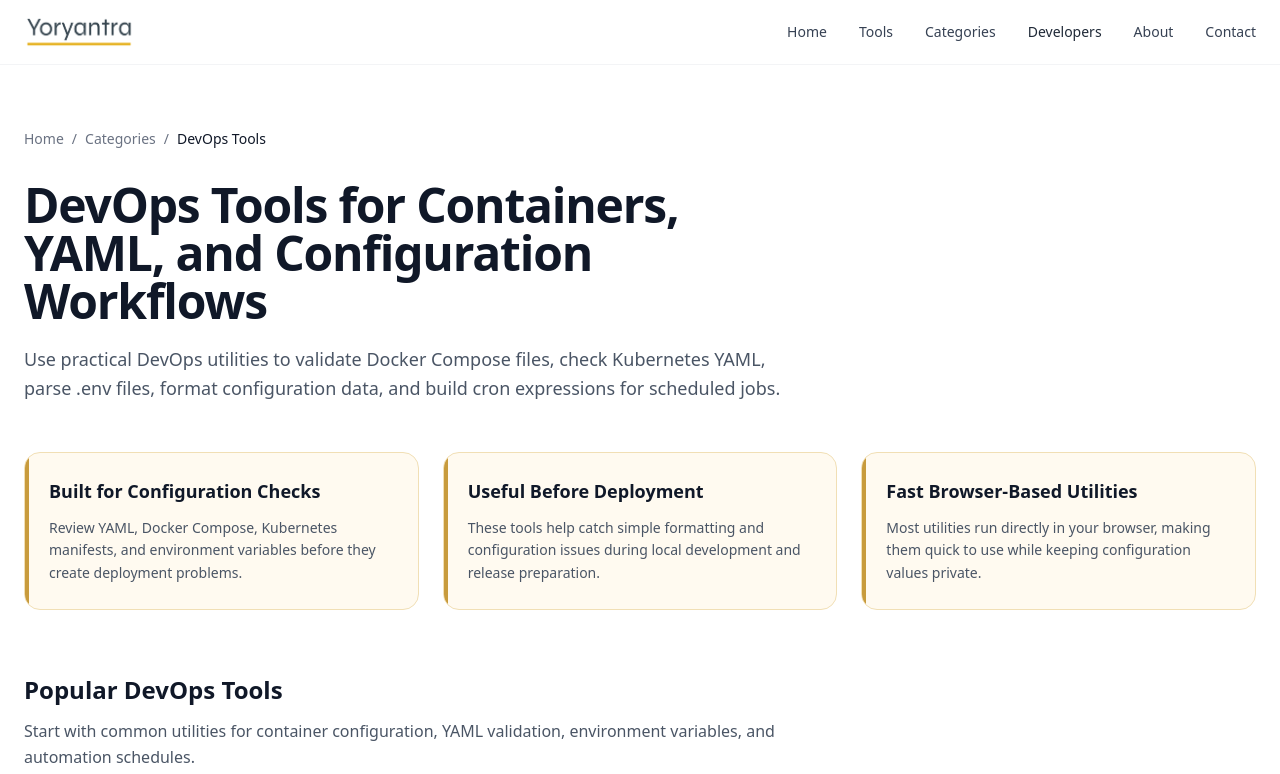
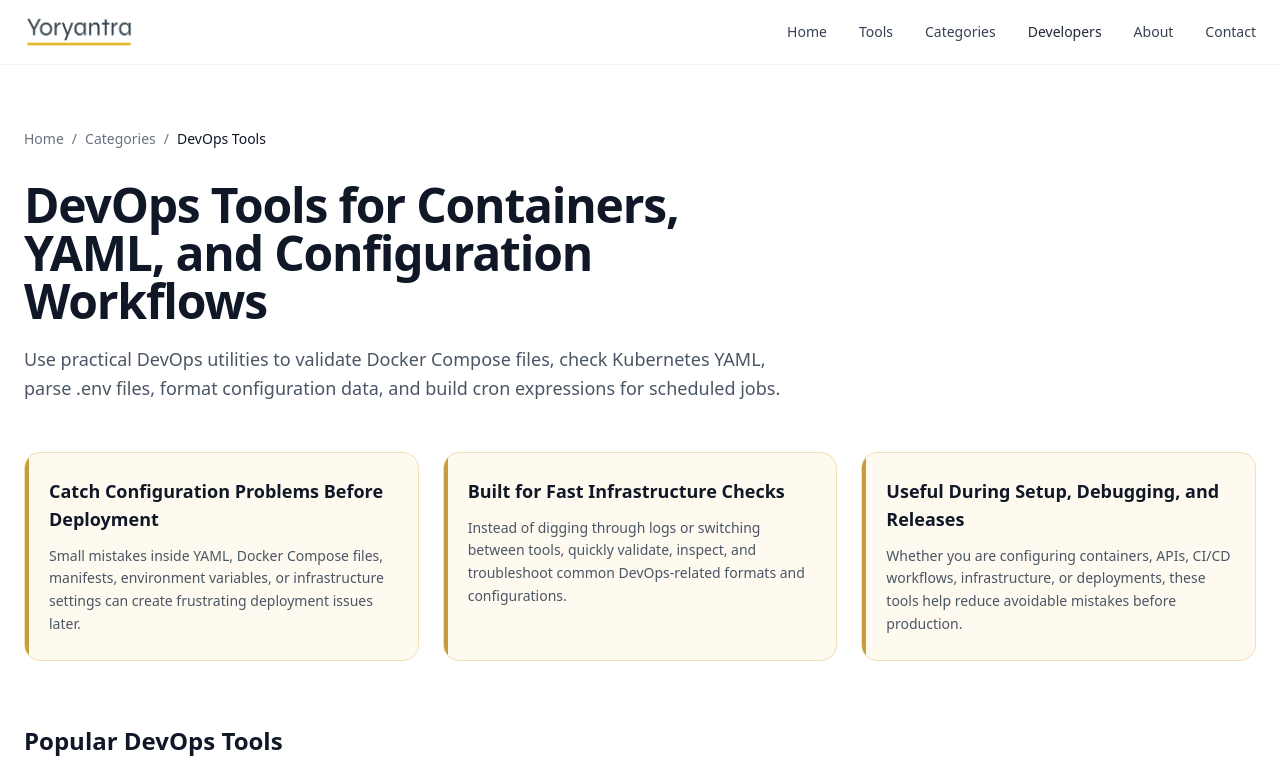
Before and after one commit to vaarunsonawwane-ops/yoryantra-new, a Next.js app: page /categories/devops-tools in a window 1280 px wide. Shown: the top 774 px of the page. Built offline with nearby package versions, Linux system fonts and the light colour scheme.

Commit message:
InfoCard content humanized

```diff
--- a/app/categories/developer-tools/page.tsx
+++ b/app/categories/developer-tools/page.tsx
@@ -108,18 +108,18 @@ export default function Page() {
 		{/* INTRO */}
 		<div className="mt-12 grid gap-6 md:grid-cols-3">
 		<InfoCard
-			title="Useful for Everyday Development"
-			description="These tools help simplify common development tasks such as debugging payloads, validating data, formatting outputs, and inspecting encoded values."
+		  title="Small Tasks Developers Repeat Every Day"
+		  description="From debugging payloads to formatting data and decoding values, these tools help reduce repetitive development friction during everyday work."
 		/>
 
 		<InfoCard
-			title="Built for Fast Browser-Based Usage"
-			description="Most utilities work directly in your browser without requiring installations, accounts, or external processing."
+		  title="Built for Quick Checks, Not Complexity"
+		  description="Sometimes you just want to inspect a JWT, format JSON, compare data, or validate an output without opening another tool or writing extra code."
 		/>
 
 		<InfoCard
-			title="Helpful Across Multiple Workflows"
-			description="Developers, QA teams, DevOps engineers, API testers, and frontend developers can use these tools during daily debugging and testing."
+		  title="Useful Across Frontend, Backend, and APIs"
+		  description="Whether you work with APIs, authentication, testing, payloads, debugging, or browser logic, these utilities are designed to save time during development."
 		/>
 		</div>
 
--- a/app/categories/devops-tools/page.tsx
+++ b/app/categories/devops-tools/page.tsx
@@ -101,18 +101,18 @@ export default function Page() {
 		{/* INTRO */}
 		<div className="mt-12 grid gap-6 md:grid-cols-3">
 		<InfoCard
-			title="Built for Configuration Checks"
-			description="Review YAML, Docker Compose, Kubernetes manifests, and environment variables before they create deployment problems."
+		  title="Catch Configuration Problems Before Deployment"
+		  description="Small mistakes inside YAML, Docker Compose files, manifests, environment variables, or infrastructure settings can create frustrating deployment issues later."
 		/>
 
 		<InfoCard
-			title="Useful Before Deployment"
-			description="These tools help catch simple formatting and configuration issues during local development and release preparation."
+		  title="Built for Fast Infrastructure Checks"
+		  description="Instead of digging through logs or switching between tools, quickly validate, inspect, and troubleshoot common DevOps-related formats and configurations."
 		/>
 
 		<InfoCard
-			title="Fast Browser-Based Utilities"
-			description="Most utilities run directly in your browser, making them quick to use while keeping configuration values private."
+		  title="Useful During Setup, Debugging, and Releases"
+		  description="Whether you are configuring containers, APIs, CI/CD workflows, infrastructure, or deployments, these tools help reduce avoidable mistakes before production."
 		/>
 		</div>
 
--- a/app/categories/encoding-tools/page.tsx
+++ b/app/categories/encoding-tools/page.tsx
@@ -102,18 +102,18 @@ export default function Page() {
 		{/* INTRO */}
 		<div className="mt-12 grid gap-6 md:grid-cols-3">
 		<InfoCard
-			title="Built for Web Development"
-			description="Encode and decode common web formats used in URLs, HTML, JavaScript, API payloads, JWTs, and frontend debugging workflows."
+		  title="Made for Everyday Web and API Work"
+		  description="URLs, Base64 values, HTML entities, encoded strings, and request payloads appear constantly in frontend, backend, and API workflows. These tools make them easier to inspect and transform."
 		/>
 
 		<InfoCard
-			title="Useful for API and Data Handling"
-			description="Work with encoded strings, JSON-safe values, Base64 data, and URL-safe formats during API testing and backend development."
+		  title="Useful When Data Looks Broken or Unreadable"
+		  description="Sometimes values arrive encoded, escaped, or difficult to interpret. Quickly decode, clean, convert, or re-encode data without opening extra software or writing helper scripts."
 		/>
 
 		<InfoCard
-			title="Fast Browser-Based Utilities"
-			description="Most encoding tools run directly inside your browser, making them quick to use while keeping inputs private and easy to copy."
+		  title="Fast Utilities for Debugging and Data Handling"
+		  description="Whether you are testing APIs, debugging URLs, handling JWT-related formats, or cleaning browser-safe values, these tools are designed for quick everyday use."
 		/>
 		</div>
 
--- a/app/categories/json-tools/page.tsx
+++ b/app/categories/json-tools/page.tsx
@@ -102,18 +102,18 @@ export default function Page() {
 		{/* INTRO */}
 		<div className="mt-12 grid gap-6 md:grid-cols-3">
 		<InfoCard
-			title="Built for API Debugging"
-			description="Format responses, validate payloads, compare JSON objects, and inspect structured data while working with APIs and backend systems."
+		  title="Made for API Responses and Structured Data"
+		  description="When APIs return messy payloads or large responses, quickly format, validate, inspect, and understand structured data without wasting time scrolling through unreadable text."
 		/>
 
 		<InfoCard
-			title="Useful for Structured Data Workflows"
-			description="Convert between JSON, YAML, and XML formats for configuration files, integrations, automation, and application data handling."
+		  title="Helpful for Conversions, Validation, and Cleanup"
+		  description="Move between JSON, YAML, XML, and other structured formats while checking syntax, cleaning formatting issues, and preparing data for integrations or debugging."
 		/>
 
 		<InfoCard
-			title="Fast Browser-Based Utilities"
-			description="Most tools run directly inside your browser, making it easier to inspect, clean, and transform data without uploading content."
+		  title="Useful During Development, Testing, and Integrations"
+		  description="Whether you are testing APIs, configuring systems, debugging payloads, or preparing structured data for automation, these tools help simplify repetitive work."
 		/>
 		</div>
 
--- a/app/categories/security-tools/page.tsx
+++ b/app/categories/security-tools/page.tsx
@@ -105,18 +105,18 @@ export default function Page() {
 		{/* INTRO */}
 		<div className="mt-12 grid gap-6 md:grid-cols-3">
 		<InfoCard
-			title="Built for Authentication Testing"
-			description="Inspect JWT payloads, verify signatures, generate tokens, and prepare secure values for login systems, APIs, and backend authentication flows."
+		  title="Useful for Authentication, Tokens, and Verification"
+		  description="JWTs, API secrets, hashes, signatures, and encrypted values often appear during authentication and backend workflows. These tools help inspect, generate, and verify them quickly."
 		/>
 
 		<InfoCard
-			title="Useful for Hashing and Signatures"
-			description="Create SHA256 hashes, HMAC signatures, bcrypt password hashes, and other cryptographic values used in verification and testing."
+		  title="Built for Everyday Security-Related Checks"
+		  description="Whether you are validating a token, checking a signature, generating a hash, or testing secure values during development, these utilities reduce repetitive debugging effort."
 		/>
 
 		<InfoCard
-			title="Simple Browser-Based Security Utilities"
-			description="Most tools run directly inside your browser, helping you work quickly while keeping sensitive inputs private during local checks."
+		  title="Fast Local Checks Without Extra Setup"
+		  description="Most tools work directly in your browser so you can inspect sensitive values, compare outputs, and run quick security-related checks without extra software."
 		/>
 		</div>
 
--- a/app/categories/seo-tools/page.tsx
+++ b/app/categories/seo-tools/page.tsx
@@ -102,18 +102,18 @@ export default function Page() {
 		{/* INTRO */}
 		<div className="mt-12 grid gap-6 md:grid-cols-3">
 		<InfoCard
-			title="Built for Technical SEO Workflows"
-			description="These tools help with everyday SEO tasks such as metadata creation, crawl control, redirects, canonical checks, and structured URL handling."
+		  title="Fix Small Technical SEO Issues Before They Grow"
+		  description="Metadata, redirects, canonicals, robots rules, structured URLs, and crawl settings can quietly affect visibility. These tools help surface and simplify those technical details."
 		/>
 
 		<InfoCard
-			title="Useful for Developers and SEO Teams"
-			description="Yoryantra keeps SEO utilities simple enough for marketers and practical enough for developers working on websites, apps, and landing pages."
+		  title="Useful for Marketers, Developers, and Site Owners"
+		  description="Whether you manage landing pages, content sites, applications, or technical SEO tasks, these utilities are designed to make everyday checks faster and easier."
 		/>
 
 		<InfoCard
-			title="Fast Browser-Based Utilities"
-			description="Most tools run directly in your browser, making them quick to use while keeping your inputs private and easy to copy."
+		  title="Quick Checks Without Complex SEO Software"
+		  description="Generate, inspect, validate, and troubleshoot common SEO elements directly in your browser without jumping between multiple dashboards or tools."
 		/>
 		</div>
 
```
Lines whose indentation alone changed are shown as unchanged.
